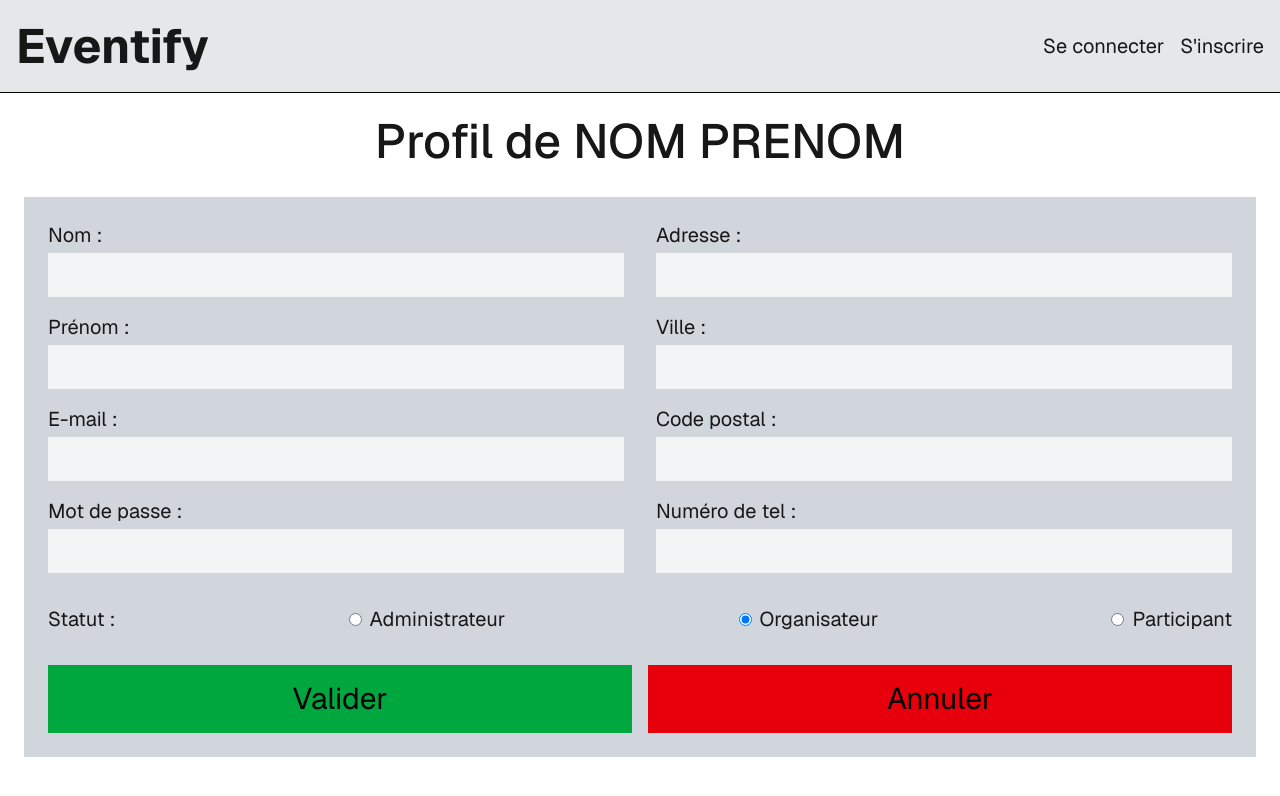
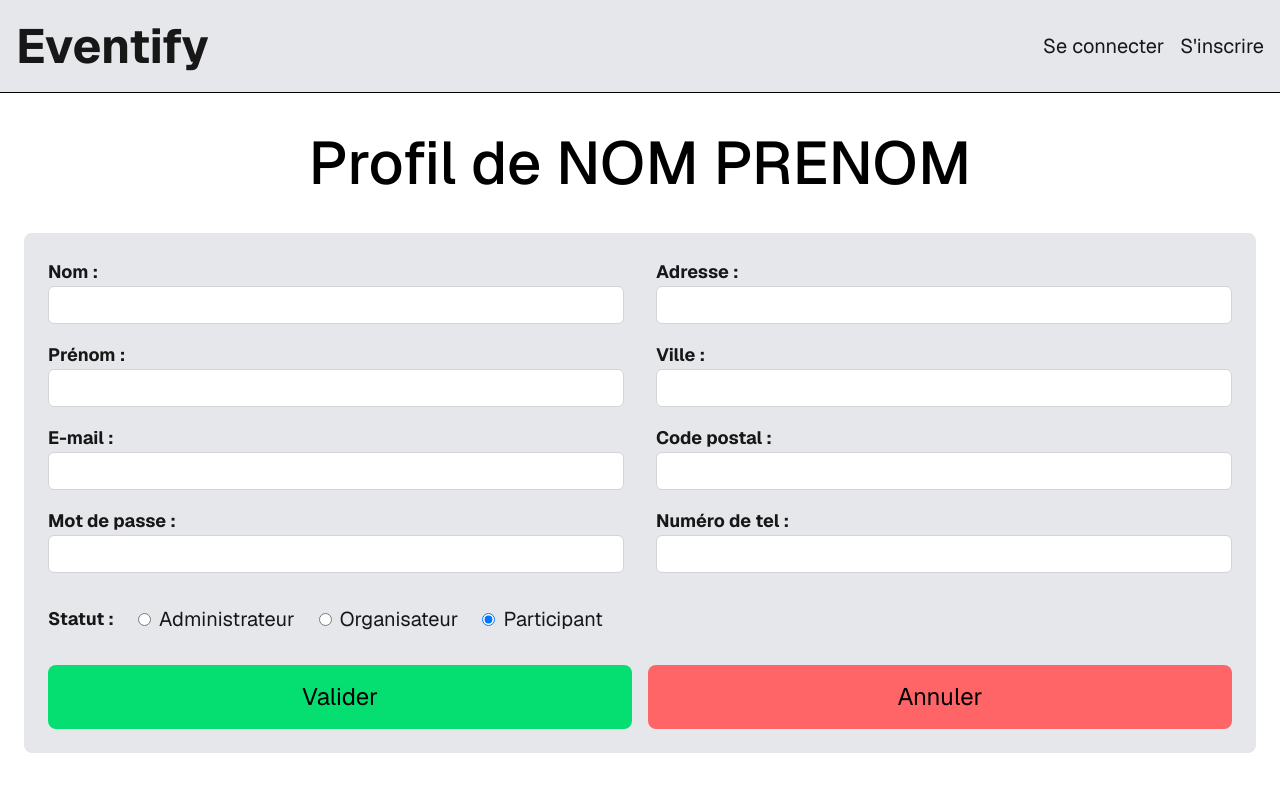
Before and after one commit to come-kouame/Eventify, a Next.js app in the folder frontend/: page /profiles/x in a window 1280 px wide. Shown: the top 796 px of the page. Built offline with nearby package versions, Linux system fonts and the light colour scheme.

Commit message:
Fixing account management and creation

```diff
--- /dev/null
+++ b/frontend/src/app/profiles/create/page.tsx
@@ -0,0 +1,18 @@
+import {NavBarNotConnected} from "@/ui/nav-bar/nav-bar-not-connected";
+import {Profile} from "@/ui/profile/profile";
+
+export default function Home() {
+    return (
+        <div className="min-h-screen font-sans">
+            {/* Header */}
+            <NavBarNotConnected/>
+
+            {/* Title */}
+            <h1 className="font-medium text-black text-6xl text-center w-full py-10">
+                Création d'un nouveau profil
+            </h1>
+
+            <Profile/>
+        </div>
+    );
+}
--- a/frontend/src/app/profiles/x/page.tsx
+++ b/frontend/src/app/profiles/x/page.tsx
@@ -1,4 +1,5 @@
 import {NavBarNotConnected} from "@/ui/nav-bar/nav-bar-not-connected";
+import {Profile} from "@/ui/profile/profile";
 
 export default function Home() {
     return (
@@ -7,79 +8,11 @@ export default function Home() {
             <NavBarNotConnected/>
 
             {/* Title */}
-            <h1 className="text-center text-5xl pt-6 font-medium mb-8">
+            <h1 className="font-medium text-black text-6xl text-center w-full py-10">
                 Profil de NOM PRENOM
             </h1>
 
-            <div className="px-6">
-                <div className="bg-gray-300 p-6">
-                    <div className="grid grid-cols-2 gap-8 text-xl">
-                        {/* Left column */}
-                        <div className="space-y-4">
-                            <div>
-                                <label>Nom :</label>
-                                <input type="text" className="w-full p-2 mt-1 bg-gray-100" />
-                            </div>
-                            <div>
-                                <label>Prénom :</label>
-                                <input type="text" className="w-full p-2 mt-1 bg-gray-100" />
-                            </div>
-                            <div>
-                                <label>E-mail :</label>
-                                <input type="email" className="w-full p-2 mt-1 bg-gray-100" />
-                            </div>
-                            <div>
-                                <label>Mot de passe :</label>
-                                <input type="password" className="w-full p-2 mt-1 bg-gray-100" />
-                            </div>
-                        </div>
-
-                        {/* Right column */}
-                        <div className="space-y-4">
-                            <div>
-                                <label>Adresse :</label>
-                                <input type="text" className="w-full p-2 mt-1 bg-gray-100" />
-                            </div>
-                            <div>
-                                <label>Ville :</label>
-                                <input type="text" className="w-full p-2 mt-1 bg-gray-100" />
-                            </div>
-                            <div>
-                                <label>Code postal :</label>
-                                <input type="text" className="w-full p-2 mt-1 bg-gray-100" />
-                            </div>
-                            <div>
-                                <label>Numéro de tel :</label>
-                                <input type="text" className="w-full p-2 mt-1 bg-gray-100" />
-                            </div>
-                        </div>
-                    </div>
-
-                    {/* Status */}
-                    <div className="flex justify-between items-center mt-8 text-xl">
-                        <span>Statut :</span>
-                        <label className="flex items-center gap-2">
-                            <input type="radio" name="status" /> Administrateur
-                        </label>
-                        <label className="flex items-center gap-2">
-                            <input type="radio" name="status" defaultChecked /> Organisateur
-                        </label>
-                        <label className="flex items-center gap-2">
-                            <input type="radio" name="status" /> Participant
-                        </label>
-                    </div>
-
-                    {/* Buttons */}
-                    <div className="flex gap-4 mt-8">
-                        <a href="/profiles" className="flex-1 bg-green-600 text-black text-3xl py-4 text-center block">
-                            Valider
-                        </a>
-                        <a href="/profiles" className="flex-1 bg-red-600 text-black text-3xl py-4 text-center block">
-                            Annuler
-                        </a>
-                    </div>
-                </div>
-            </div>
+            <Profile/>
         </div>
     );
 }
--- /dev/null
+++ b/frontend/src/ui/profile/profile.tsx
@@ -0,0 +1,79 @@
+import Link from "next/link";
+
+export const Profile = () => {
+    return (
+        <div className="px-6">
+            <div className="bg-gray-200 p-6 rounded-lg">
+                <div className="grid grid-cols-2 gap-8 text-xl">
+                    {/* Left column */}
+                    <div className="space-y-4">
+                        <div>
+                            <label className="text-lg font-bold">Nom :</label>
+                            <input type="text" className="w-full bg-white border border-zinc-300 rounded-md px-2 py-1 outline-none focus:ring-2 focus:ring-indigo-400" />
+                        </div>
+                        <div>
+                            <label className="text-lg font-bold">Prénom :</label>
+                            <input type="text" className="w-full bg-white border border-zinc-300 rounded-md px-2 py-1 outline-none focus:ring-2 focus:ring-indigo-400" />
+                        </div>
+                        <div>
+                            <label className="text-lg font-bold">E-mail :</label>
+                            <input type="email" className="w-full bg-white border border-zinc-300 rounded-md px-2 py-1 outline-none focus:ring-2 focus:ring-indigo-400" />
+                        </div>
+                        <div>
+                            <label className="text-lg font-bold">Mot de passe :</label>
+                            <input type="password" className="w-full bg-white border border-zinc-300 rounded-md px-2 py-1 outline-none focus:ring-2 focus:ring-indigo-400" />
+                        </div>
+                    </div>
+
+                    {/* Right column */}
+                    <div className="space-y-4">
+                        <div>
+                            <label className="text-lg font-bold">Adresse :</label>
+                            <input type="text" className="w-full bg-white border border-zinc-300 rounded-md px-2 py-1 outline-none focus:ring-2 focus:ring-indigo-400" />
+                        </div>
+                        <div>
+                            <label className="text-lg font-bold">Ville :</label>
+                            <input type="text" className="w-full bg-white border border-zinc-300 rounded-md px-2 py-1 outline-none focus:ring-2 focus:ring-indigo-400" />
+                        </div>
+                        <div>
+                            <label className="text-lg font-bold">Code postal :</label>
+                            <input type="text" className="w-full bg-white border border-zinc-300 rounded-md px-2 py-1 outline-none focus:ring-2 focus:ring-indigo-400" />
+                        </div>
+                        <div>
+                            <label className="text-lg font-bold">Numéro de tel :</label>
+                            <input type="text" className="w-full bg-white border border-zinc-300 rounded-md px-2 py-1 outline-none focus:ring-2 focus:ring-indigo-400" />
+                        </div>
+                    </div>
+                </div>
+
+                {/* Status */}
+                <div className="flex items-center mt-8 text-xl space-x-6">
+                    <span className="text-lg font-bold">Statut :</span>
+                    <label className="flex items-center gap-2">
+                        <input type="radio" name="status" /> Administrateur
+                    </label>
+                    <label className="flex items-center gap-2">
+                        <input type="radio" name="status" /> Organisateur
+                    </label>
+                    <label className="flex items-center gap-2">
+                        <input type="radio" name="status" defaultChecked /> Participant
+                    </label>
+                </div>
+
+                {/* Buttons */}
+                <div className="flex gap-4 mt-8">
+                    <Link href="/profiles" className="flex-1">
+                        <button className="w-full bg-green-400 hover:bg-green-500 text-black text-2xl py-4 rounded-lg">
+                            Valider
+                        </button>
+                    </Link>
+                    <Link href="/profiles" className="flex-1">
+                        <button className="w-full bg-red-400 hover:bg-red-500 text-black text-2xl py-4 rounded-lg">
+                            Annuler
+                        </button>
+                    </Link>
+                </div>
+            </div>
+        </div>
+    )
+}
```
